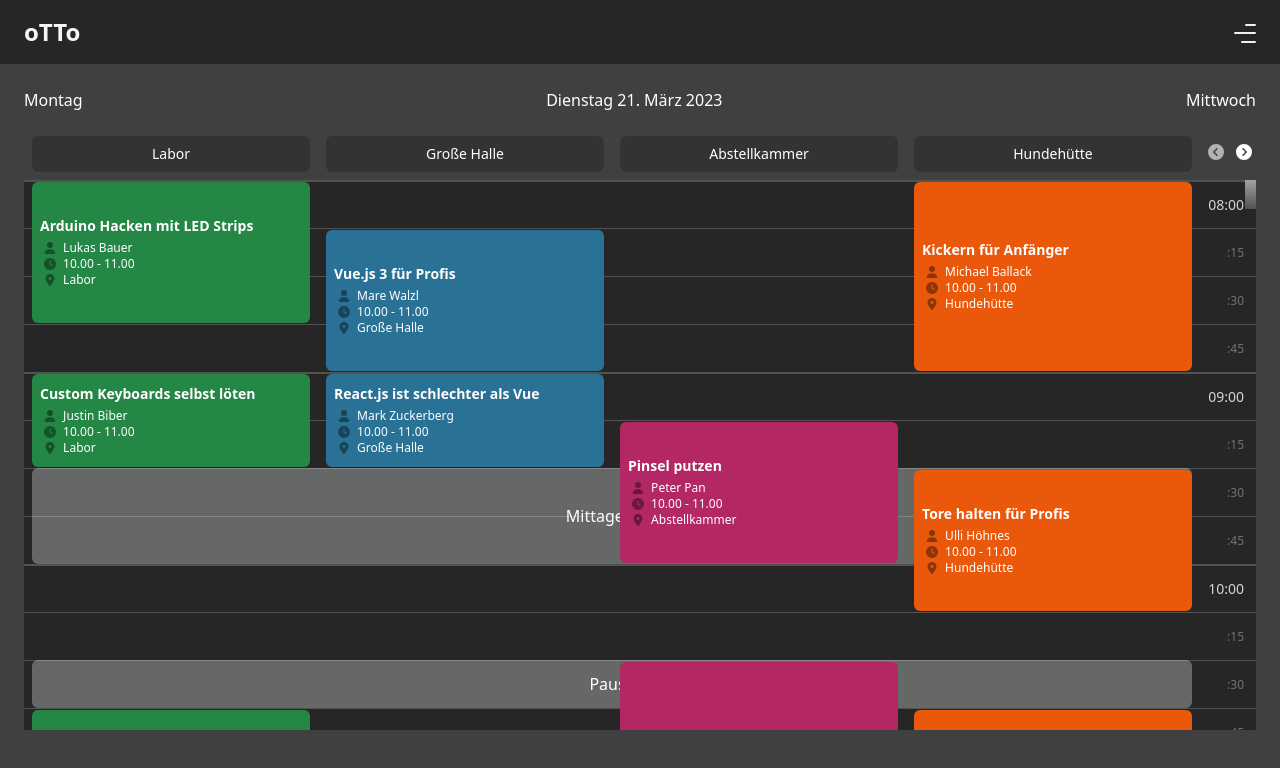
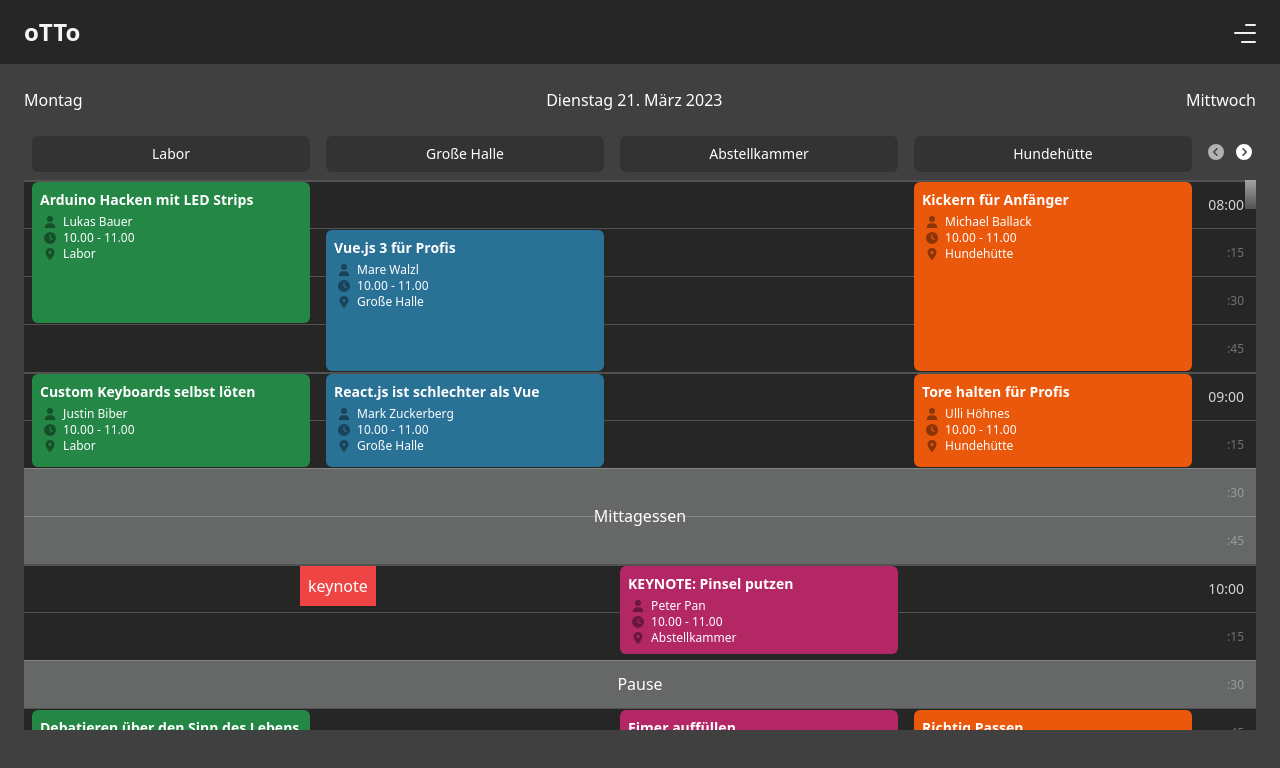
Before and after one commit to mayflower/oTTo, a Vue app in the folder packages/frontend/: page / in a window 1280 px wide. Shown: the top 768 px of the page. Built offline with nearby package versions, Linux system fonts and the light colour scheme.

Commit message:
wip: trying to style keynote space

```diff
--- a/packages/frontend/src/api/sessions.ts
+++ b/packages/frontend/src/api/sessions.ts
@@ -64,13 +64,14 @@ export function getRooms() {
         {
           name: 'Pinsel putzen',
           host: 'Peter Pan',
-          start: 5,
-          duration: 3
+          start: 8,
+          duration: 2,
+          isKeynote: true
         },
         {
           name: 'Eimer auffüllen',
           host: 'Reiner Zufall',
-          start: 10,
+          start: 11,
           duration: 8
         }
       ]
@@ -88,8 +89,8 @@ export function getRooms() {
         {
           name: 'Tore halten für Profis',
           host: 'Ulli Höhnes',
-          start: 6,
-          duration: 3
+          start: 4,
+          duration: 2
         },
         {
           name: 'Richtig Passen',
@@ -106,7 +107,7 @@ export function getRooms() {
         {
           name: 'Gabelstapler fahren',
           host: 'Baggerfahrer Franz',
-          start: 7,
+          start: 11,
           duration: 7
         },
         {
@@ -130,7 +131,7 @@ export function getRooms() {
         {
           name: 'Bienen züchten leicht gemacht',
           host: 'Biene Maja',
-          start: 5,
+          start: 11,
           duration: 8
         }
       ]
@@ -160,7 +161,7 @@ export function getRooms() {
         {
           name: 'Hüpfburg',
           host: 'Flummy Flummy',
-          start: 9,
+          start: 11,
           duration: 10
         }
       ]
--- a/packages/frontend/src/components/TimetableSlotComponent.vue
+++ b/packages/frontend/src/components/TimetableSlotComponent.vue
@@ -1,7 +1,19 @@
 <template>
+  <div
+    v-if="!isKeynote"
+    class="w-full p-2 rounded-md mt-0.5 absolute"
+    :style="{
+      height: duration * 3 - 0.2 + 'rem',
+      top: sessionStart * 3 + 'rem',
+      backgroundColor: room.color
+    }"
+  >
     <div class="flex flex-col justify-center overflow-hidden">
       <div>
-      <span class="text-sm font-bold line-clamp-2">{{ title }}</span>
+        <span class="text-sm font-bold line-clamp-2">
+          {{ isKeynote ? 'KEYNOTE: ' : '' }}
+          {{ title }}
+        </span>
         <div class="flex flex-col text-xs mt-1">
           <span>
             <fa-icon icon="user" class="text-black opacity-40 w-5" />
@@ -13,13 +25,68 @@
           </span>
           <span>
             <fa-icon icon="location-dot" class="text-black opacity-40 w-5" />
-          {{ room }}
+            {{ room.name }}
           </span>
+        </div>
+      </div>
+    </div>
+  </div>
+
+  <div
+    v-if="isKeynote"
+    class="w-full mt-0.5 absolute"
+    :style="{
+      height: duration * 3 - 0.2 + 'rem',
+      top: sessionStart * 3 + 'rem'
+    }"
+  >
+    <div class="absolute -left-80 bg-red-500 flex">
+      <div class="p-2 rounded-md">
+        keynote
+      </div>
+    </div>
+    <div
+      class="p-2 rounded-md"
+      :style="{
+        backgroundColor: room.color
+      }"
+    >
+      <div class="flex flex-col justify-center overflow-hidden">
+        <div>
+          <span class="text-sm font-bold line-clamp-2">
+            {{ isKeynote ? 'KEYNOTE: ' : '' }}
+            {{ title }}
+          </span>
+          <div class="flex flex-col text-xs mt-1">
+            <span>
+              <fa-icon icon="user" class="text-black opacity-40 w-5" />
+              {{ host }}
+            </span>
+            <span>
+              <fa-icon icon="clock" class="text-black opacity-40 w-5" />
+              {{ start }} - {{ end }}
+            </span>
+            <span>
+              <fa-icon icon="location-dot" class="text-black opacity-40 w-5" />
+              {{ room.name }}
+            </span>
+          </div>
+        </div>
       </div>
     </div>
   </div>
 </template>
 
 <script setup lang="ts">
-defineProps(['title', 'host', 'room', 'start', 'end'])
+defineProps([
+  'title',
+  'host',
+  'room',
+  'start',
+  'end',
+  'duration',
+  'sessionStart',
+  'isKeynote',
+  'index'
+])
 </script>
--- a/packages/frontend/src/views/TimeTableView.vue
+++ b/packages/frontend/src/views/TimeTableView.vue
@@ -66,30 +66,27 @@
             class="w-full pr-14 top-0"
             @on-progress="onProgress"
           >
-            <swiper-slide v-for="room in rooms" :key="room.name" class="px-2">
+            <swiper-slide v-for="(room, index) in rooms" :key="room.name" class="px-2">
               <div class="relative w-full h-full">
                 <TimetableSlotComponent
-                  class="w-full bg-red-500 p-2 rounded-md mt-0.5 absolute"
-                  :style="{
-                    height: session.duration * 3 - 0.2 + 'rem',
-                    top: session.start * 3 + 'rem',
-                    backgroundColor: room.color
-                  }"
                   v-for="session in room.sessions"
                   :key="session.name"
                   :title="session.name"
                   :host="session.host"
-                  :room="room.name"
+                  :room="room"
+                  :sessionStart="session.start"
                   start="10.00"
                   end="11.00"
-                >
-                </TimetableSlotComponent>
+                  :index="index"
+                  :duration="session.duration"
+                  :is-keynote="session.isKeynote"
+                />
               </div>
             </swiper-slide>
           </CarouselComponent>
         </div>
         <div
-          class="absolute w-full flex pr-14 top-0 h-full"
+          class="absolute w-full flex top-0 h-full"
           v-for="pause in breaks"
           :key="pause.name"
           :style="{
@@ -97,12 +94,12 @@
             top: pause.start * 3 + 'rem'
           }"
         >
-         <div class="relative w-full h-full mx-2">
-          <div class="absolute bg-slate-50 opacity-30 rounded-md w-full h-full" />
-          <div class="absolute w-full h-full flex justify-center items-center">
-            {{ pause.name }}
+          <div class="relative w-full h-full">
+            <div class="absolute bg-slate-50 opacity-30 w-full h-full" />
+            <div class="absolute w-full h-full flex justify-center items-center">
+              {{ pause.name }}
+            </div>
           </div>
-         </div>
         </div>
       </div>
     </div>
```
Lines whose indentation alone changed are shown as unchanged.
